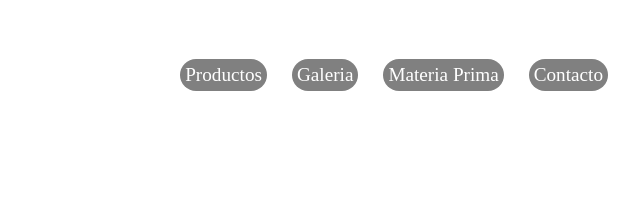
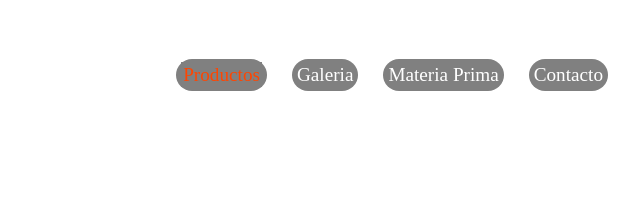
Before and after one commit to paulavguzman/clasegit-dos, a plain HTML site: page index.html in a window 1280 px wide. In both pictures the pointer is over the link "Productos". Shown: the top 197 px of the page, 637-1277 px from the left. Drawn offline with Linux system fonts and the light colour scheme.

Commit message:
agregue hover a menu navegacion

```diff
--- a/css/main.css
+++ b/css/main.css
@@ -42,6 +42,15 @@ nav ul li {
     padding: 5px;
     background-color: grey;
     border-radius: 30px;
+
+}
+/*ANIMACION HOVER A MENU NAVEGACION*/
+.navegacion nav ul li a:hover{
+    color: orangered;
+    transform: scale(1.1);
+    background: grey;
+    border: 2px solid grey;
+
 }
 
 body {
```
